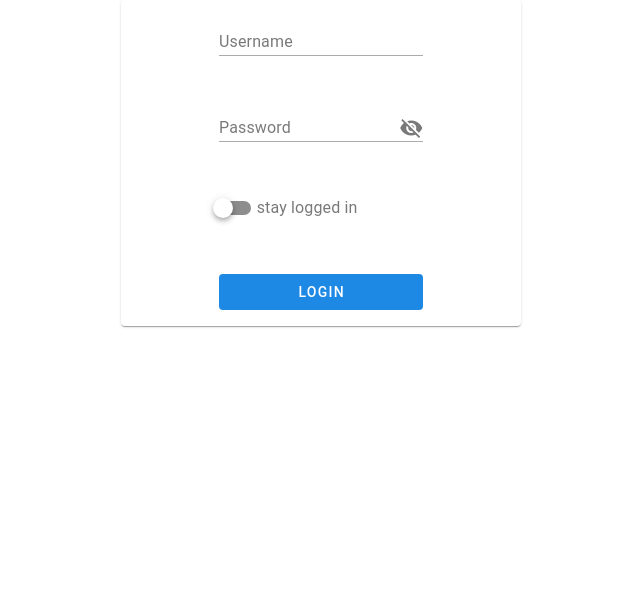
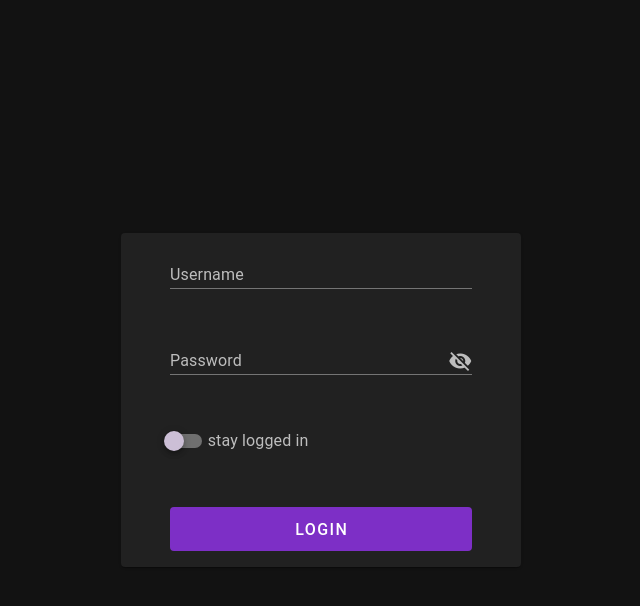
Before and after one commit to LouisRadek/nuxt3-cloud, a Nuxt app: page / in a window 1280 px wide. Shown: the top 606 px of the page, without its empty margins (319-959 px from the left). Built offline with nearby package versions, Linux system fonts and the light colour scheme.

Commit message:
feat: add finished login page

```diff
--- a/config/vuetify/theme.ts
+++ b/config/vuetify/theme.ts
@@ -1,4 +1,11 @@
 import { ThemeDefinition } from 'vuetify'
+
+const dark: ThemeDefinition = {
+  dark: true,
+  colors: {
+    primary: '#7d2fc6'
+  }
+}
 
 const light: ThemeDefinition = {
   dark: false,
@@ -9,7 +16,10 @@ const light: ThemeDefinition = {
 }
 
 export default {
+  defaultTheme: 'dark',
+
   themes: {
+    dark,
     light
   }
 }
--- /dev/null
+++ b/src/layouts/blank.vue
@@ -0,0 +1,5 @@
+<template>
+  <VApp>
+    <slot />
+  </VApp>
+</template>
--- /dev/null
+++ b/src/layouts/default.vue
@@ -0,0 +1,28 @@
+<script>
+  export default {
+    data () {
+      return {
+        isDarkThemeActive: false
+      }
+    },
+
+    methods: {
+      toggleTheme () {
+        this.isDarkThemeActive = !this.isDarkThemeActive
+      }
+    }
+  }
+</script>
+
+<template>
+  <VApp :theme="isDarkThemeActive ? 'dark' : 'light'">
+    <div class="d-flex flex-row justify-end">
+      <VBtn
+        icon="mdi-brightness-6"
+        size="large"
+        @click="toggleTheme"
+      />
+    </div>
+    <slot />
+  </VApp>
+</template>
--- a/src/pages/index.vue
+++ b/src/pages/index.vue
@@ -1,79 +1,8 @@
-<template>
-  <VCard
-    class="mx-auto"
-    max-width="400"
-  >
-    <VForm
-      v-model="isFormValid"
-      class="pa-4"
-    >
-        <VRow justify="center">
-          <VCol cols="7">
-            <VTextField
-              v-model="username"
-              :rules="[
-                $options.rules.invalidChars,
-                $options.rules.required,
-                $options.rules.min
-              ]"
-              counter
-              density="comfortable"
-              label="Username"
-              variant="underlined"
-            />
-          </VCol>
-        </VRow>
+<script>
+  definePageMeta({
+    layout: 'blank'
+  })
 
-        <VRow justify="center">
-          <VCol cols="7">
-            <VTextField
-              v-model="password"
-              :append-inner-icon="isPasswordVisible ? 'mdi-eye' : 'mdi-eye-off'"
-              :rules="[
-                $options.rules.invalidChars,
-                $options.rules.required,
-                $options.rules.min
-              ]"
-              :type="isPasswordVisible ? 'text' : 'password'"
-              counter
-              density="comfortable"
-              label="Password"
-              variant="underlined"
-              @click:append-inner="isPasswordVisible = !isPasswordVisible"
-            />
-
-            <input type="hidden" v-model="honeyPot">
-          </VCol>
-        </VRow>
-
-        <VRow justify="center">
-          <VCol cols="7">
-            <VSwitch
-              v-model="isStayLoggedInActive"
-              color="secondary"
-              density="compact"
-              label="stay logged in"
-            />
-          </VCol>
-        </VRow>
-
-        <VRow justify="center">
-          <VCol cols="7">
-            <VBtn
-              variant="flat"
-              color="primary"
-              class="w-100"
-              @click="onSubmit"
-            >
-              Login
-            </VBtn>
-          </VCol>
-        </VRow>
-    </VForm>
-  </VCard>
-</template>
-
-<script>
   export default {
     name: 'IndexPage',
 
@@ -113,3 +42,89 @@
     }
   }
 </script>
+
+<template>
+  <div class="h-100 ">
+    <VContainer
+      class="
+        h-100
+        d-flex
+        flex-column
+        justify-center
+        align-center
+      "
+    >
+      <VCard width="400">
+        <VForm
+          v-model="isFormValid"
+          class="pa-4"
+        >
+          <VRow justify="center">
+            <VCol cols="10">
+              <VTextField
+                v-model="username"
+                :rules="[
+                  $options.rules.invalidChars,
+                  $options.rules.required,
+                  $options.rules.min
+                ]"
+                counter
+                density="comfortable"
+                label="Username"
+                variant="underlined"
+              />
+            </VCol>
+          </VRow>
+
+          <VRow justify="center">
+            <VCol cols="10">
+              <VTextField
+                v-model="password"
+                :append-inner-icon="isPasswordVisible ? 'mdi-eye' : 'mdi-eye-off'"
+                :rules="[
+                  $options.rules.invalidChars,
+                  $options.rules.required,
+                  $options.rules.min
+                ]"
+                :type="isPasswordVisible ? 'text' : 'password'"
+                counter
+                density="comfortable"
+                label="Password"
+                variant="underlined"
+                @click:append-inner="isPasswordVisible = !isPasswordVisible"
+              />
+
+              <input type="hidden" v-model="honeyPot">
+            </VCol>
+          </VRow>
+
+          <VRow justify="center">
+            <VCol cols="10">
+              <VSwitch
+                v-model="isStayLoggedInActive"
+                color="secondary"
+                density="compact"
+                label="stay logged in"
+                size="large"
+              />
+            </VCol>
+          </VRow>
+
+          <VRow justify="center">
+            <VCol cols="10">
+              <VBtn
+                class="w-100"
+                color="primary"
+                size="large"
+                variant="flat"
+                @click="onSubmit"
+              >
+                Login
+              </VBtn>
+            </VCol>
+          </VRow>
+        </VForm>
+      </VCard>
+    </VContainer>
+  </div>
+</template>
```
